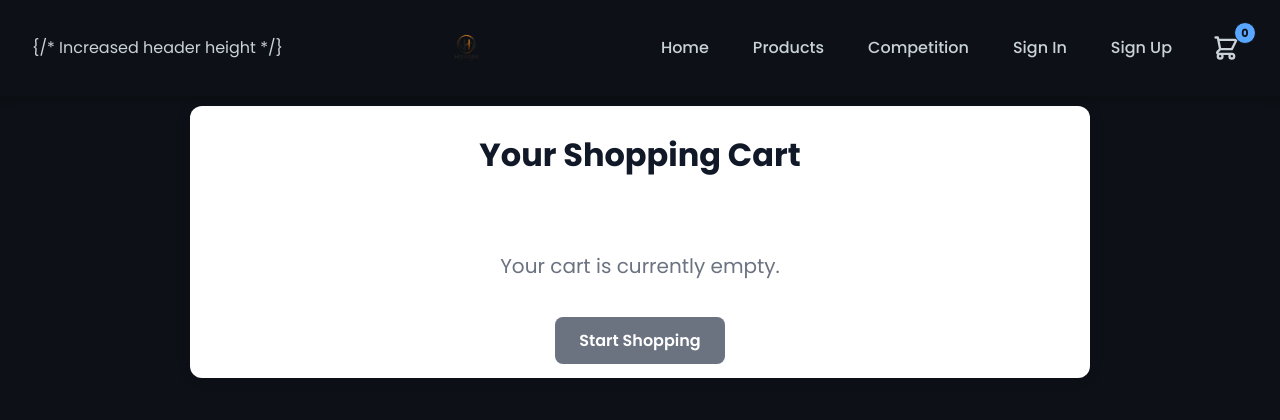
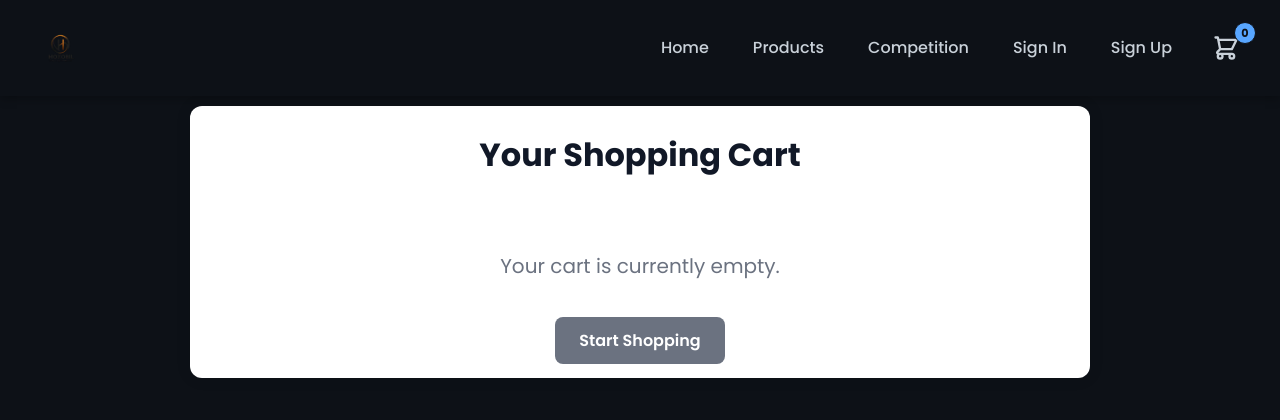
Before and after one commit to HOXOBIL/Hoxobil_enterprise, a Django app: page /cart/ in a window 1280 px wide. Shown: the top 420 px of the page. Run offline with Django 5.2, Linux system fonts and the light colour scheme; data that the repository does not hold is empty; parts of the project's set-up code (start-up, migrations or seed data) failed here and were passed over; some libraries are stand-ins or nearby versions.

Commit message:
Auto-commit at 2025-05-26 21:11:35

```diff
--- a/shop/templates/mystore/base.html
+++ b/shop/templates/mystore/base.html
@@ -184,8 +184,8 @@
 
     <header class="hoxobil-header sticky top-0 z-50">
         <div class="container mx-auto px-4 sm:px-6 lg:px-8">
-            <div class="flex items-center justify-between h-24"> {/* Increased header height */}
-                <div class="flex-shrink-0">
+            <div class="flex items-center justify-between h-24">
+                                <div class="flex-shrink-0">
                     <a href="{% url 'home' %}" class="flex items-center logo-link">
                         <img src="{% static 'images/logo/main_logo.png' %}" alt="HOXOBIL Logo"
                              id="header-logo-image"
```
